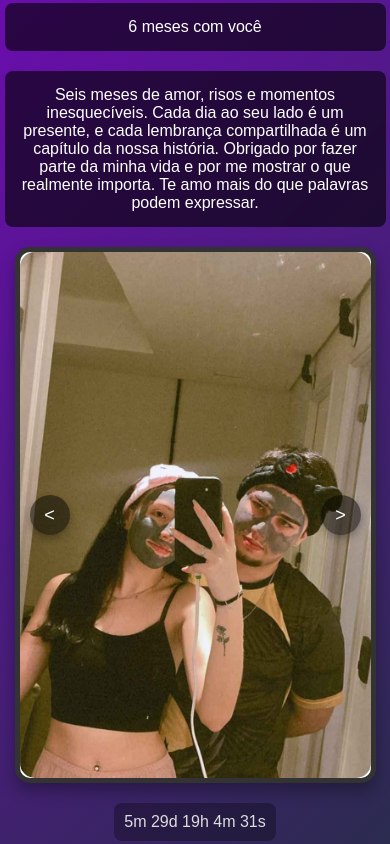
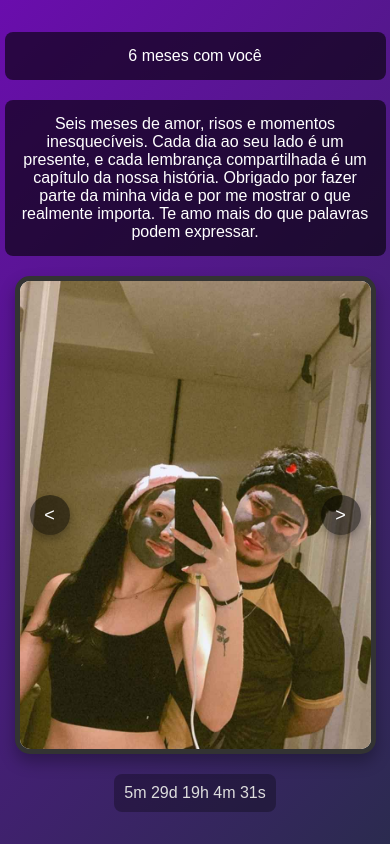
Before and after one commit to zYumoto/PROJETO-6MESES, a plain HTML site: page index.html in a window 390 px wide. Both pictures are taken after a click on the button "Fechar". Drawn offline with Linux system fonts and the light colour scheme.

Commit message:
Update index.html

```diff
--- a/index.html
+++ b/index.html
@@ -229,26 +229,21 @@
             background-color: #555;
         }
 
-        /* Responsividade */
-        @media (max-width: 768px) {
-            .photo-container {
-                width: 90%;
-                aspect-ratio: 1/1.5;
-            }
+       /* Responsividade */
+@media (max-width: 768px) {
+    .photo-container {
+        width: 100%; /* Ocupa toda a largura da tela */
+        aspect-ratio: 3/4; /* Mantém a proporção */
+        max-width: 90%; /* Margens laterais para evitar bordas extremas */
+    }
 
-            .player {
-                flex-direction: column;
-                padding: 15px;
-            }
+    .photo-container img {
+        width: 100%; /* Ajusta a imagem ao contêiner */
+        height: auto; /* Mantém a proporção da imagem */
+        object-fit: cover; /* Garante que a imagem ocupe todo o espaço sem deformar */
+    }
+}
 
-            .player img {
-                margin-bottom: 10px;
-            }
-
-            .progress-bar {
-                width: 90%;
-            }
-        }
     </style>
 </head>
 <body>
```
